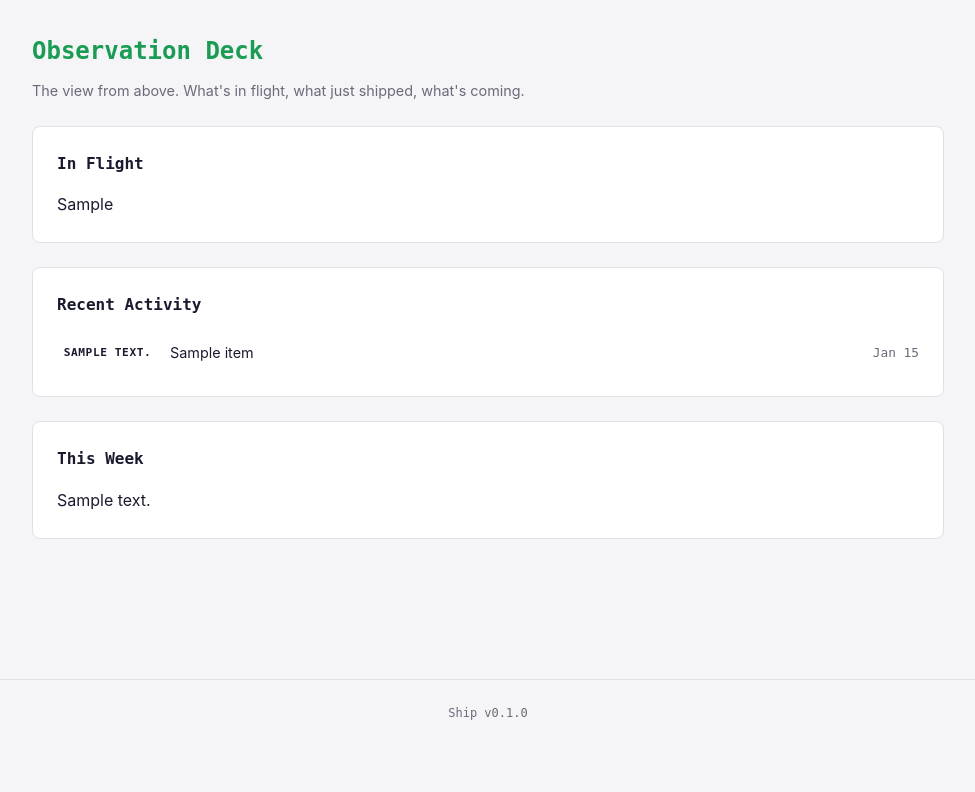
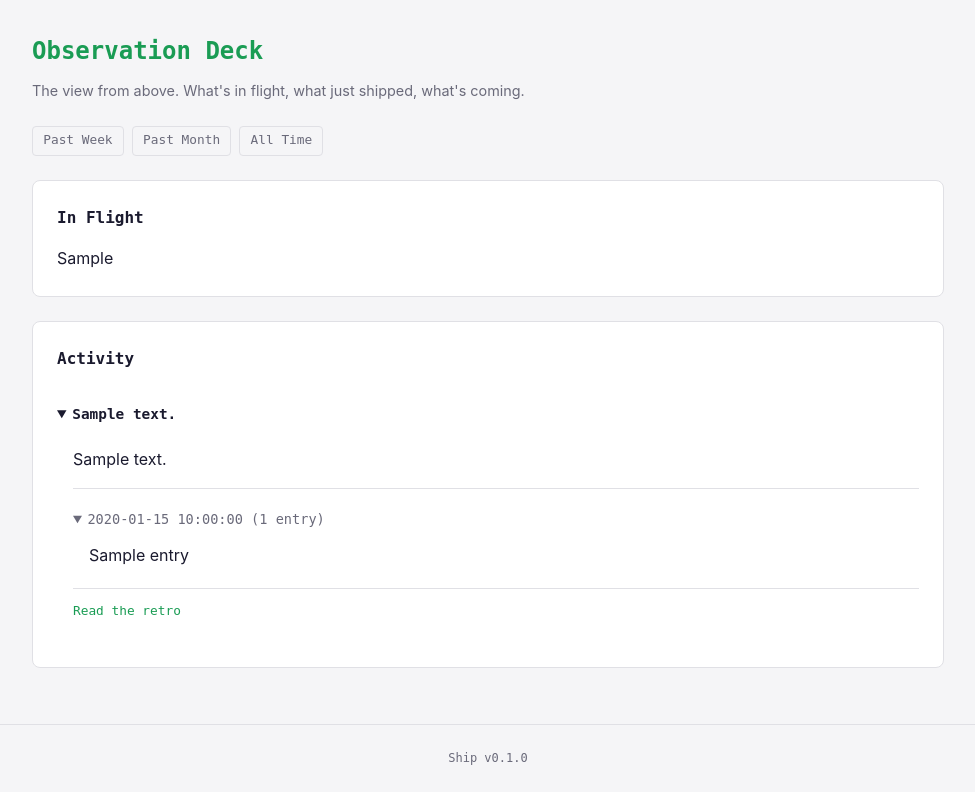
Before and after one commit to megadoomer-io/ship, a Python web app: template src/ship/templates/observation_deck.html in a window 1280 px wide. Shown: the part 53-845 px from the top of the page, without its empty margins (152-1127 px from the left). Before the commit the page ends 773 px from the top, so only its background shows below. Run offline with Jinja, Linux system fonts and the light colour scheme; the template is opened without the code that fills it: most values are stand-ins (such as "Sample title", 1, 10 or a date in 2020).

Commit message:
feat: captain's log, hierarchical activity feed, and period filtering (#5)
* feat: add hierarchical feed content reader and captain's log route

WeekGroup and DailyGroup TypedDicts for the hierarchical activity feed.
get_hierarchical_feed() walks vault entries/summaries directories and
groups by ISO week with expand/collapse-ready structure. Date filtering
via period parameter (week/month/all). Captain's log route added to
auth role mapping.

Co-Authored-By: Claude Opus 4.6 (1M context) <noreply@anthropic.com>

* feat: captain's log page, hierarchical observation deck, period filter

Captain's Log (/captains-log): new page showing retros with metrics
tables, expandable sections, and cross-links to observation deck weeks.

Observation deck redesigned with hierarchical expandable feed using
<details>/<summary>. Weeks collapse/expand, days nest inside weeks.
Period filter (week/month/all) via query parameter. Week anchoring
via ?week= parameter for cross-links from captain's log.

Nav updated with Captain's Log link. CSS for period filter buttons,
week/day hierarchy, retro cards, and metrics tables.

Co-Authored-By: Claude Opus 4.6 (1M context) <noreply@anthropic.com>

* test: hierarchical feed, captain's log, period filter, cross-links

38 new tests covering: WeekGroup structure, daily entry grouping,
period filtering (week/month/all), metrics in summary labels,
captain's log rendering with metrics tables and cross-links,
observation deck hierarchy and period filter, nav integration.

Co-Authored-By: Claude Opus 4.6 (1M context) <noreply@anthropic.com>

---------

Co-authored-by: Claude Opus 4.6 (1M context) <noreply@anthropic.com>

```diff
--- a/src/ship/auth.py
+++ b/src/ship/auth.py
@@ -13,6 +13,7 @@ ROUTE_MINIMUM_ROLE: dict[str, Role] = {
     "ship.bridge": Role.OWNER,
     "ship.porthole": Role.MANAGER,
     "ship.observation_deck": Role.TEAMMATE,
+    "ship.captains_log": Role.TEAMMATE,
     "ship.index": Role.TEAMMATE,
 }
 
--- a/src/ship/static/css/style.css
+++ b/src/ship/static/css/style.css
@@ -343,6 +343,148 @@ h2 {
     margin: 0;
 }
 
+.period-filter {
+    display: flex;
+    gap: 0.5rem;
+    margin-bottom: 1.5rem;
+}
+
+.period-btn {
+    font-family: var(--font-mono);
+    font-size: 0.8rem;
+    color: var(--text-muted);
+    text-decoration: none;
+    padding: 0.3em 0.8em;
+    border: 1px solid var(--border);
+    border-radius: 4px;
+    transition: color 0.15s, border-color 0.15s, background 0.15s;
+}
+
+.period-btn:hover {
+    color: var(--text);
+    border-color: var(--text-muted);
+}
+
+.period-btn.active {
+    color: var(--accent);
+    border-color: var(--accent);
+    background: rgba(46, 204, 113, 0.1);
+}
+
+.week-group {
+    border-bottom: 1px solid var(--border);
+    padding: 0.5rem 0;
+}
+
+.week-group:last-child {
+    border-bottom: none;
+}
+
+.week-summary {
+    font-family: var(--font-mono);
+    font-size: 0.9rem;
+    font-weight: 600;
+    color: var(--text);
+    cursor: pointer;
+    padding: 0.5rem 0;
+}
+
+.week-summary:hover {
+    color: var(--accent);
+}
+
+.week-content {
+    padding: 0.75rem 0 0.75rem 1rem;
+}
+
+.week-summary-body {
+    margin-bottom: 1rem;
+    padding-bottom: 1rem;
+    border-bottom: 1px solid var(--border);
+}
+
+.day-group {
+    margin-bottom: 0.5rem;
+}
+
+.day-summary {
+    font-family: var(--font-mono);
+    font-size: 0.85rem;
+    color: var(--text-muted);
+    cursor: pointer;
+    padding: 0.25rem 0;
+}
+
+.day-summary:hover {
+    color: var(--text);
+}
+
+.day-content {
+    padding: 0.5rem 0 0.5rem 1rem;
+}
+
+.week-links {
+    margin-top: 0.75rem;
+    padding-top: 0.5rem;
+    border-top: 1px solid var(--border);
+}
+
+.week-links a {
+    font-family: var(--font-mono);
+    font-size: 0.8rem;
+    color: var(--accent);
+    text-decoration: none;
+}
+
+.week-links a:hover {
+    text-decoration: underline;
+}
+
+.retro-card {
+    cursor: default;
+}
+
+.retro-summary {
+    display: flex;
+    align-items: center;
+    gap: 0.75rem;
+    cursor: pointer;
+}
+
+.retro-title {
+    flex: 1;
+    font-family: var(--font-mono);
+    font-size: 0.95rem;
+    font-weight: 600;
+}
+
+.retro-body {
+    padding-top: 1rem;
+}
+
+.metrics-table {
+    width: auto;
+    border-collapse: collapse;
+    margin-bottom: 1rem;
+    font-size: 0.85rem;
+    font-family: var(--font-mono);
+}
+
+.metrics-table th,
+.metrics-table td {
+    border: 1px solid var(--border);
+    padding: 0.35rem 0.75rem;
+    text-align: left;
+}
+
+.metrics-table th {
+    background: var(--bg);
+    font-weight: 600;
+    font-size: 0.8rem;
+    text-transform: uppercase;
+    letter-spacing: 0.03em;
+}
+
 @media (max-width: 640px) {
     .nav-inner {
         flex-direction: column;
--- a/src/ship/templates/base.html
+++ b/src/ship/templates/base.html
@@ -19,6 +19,7 @@
                 {% endif %}
                 {% if role %}
                 <a href="{{ url_for('ship.observation_deck') }}" class="nav-link {% if request.endpoint == 'ship.observation_deck' %}active{% endif %}">Observation Deck</a>
+                <a href="{{ url_for('ship.captains_log') }}" class="nav-link {% if request.endpoint == 'ship.captains_log' %}active{% endif %}">Captain's Log</a>
                 {% endif %}
                 <span class="nav-user">{{ user }}</span>
             </div>
--- a/src/ship/templates/observation_deck.html
+++ b/src/ship/templates/observation_deck.html
@@ -4,6 +4,12 @@
 {% block content %}
 <h1>Observation Deck</h1>
 <p class="page-blurb">The view from above. What's in flight, what just shipped, what's coming.</p>
+
+<div class="period-filter">
+    <a href="?period=week" class="period-btn {% if current_period == 'week' %}active{% endif %}">Past Week</a>
+    <a href="?period=month" class="period-btn {% if current_period == 'month' %}active{% endif %}">Past Month</a>
+    <a href="?period=all" class="period-btn {% if current_period == 'all' %}active{% endif %}">All Time</a>
+</div>
 
 {% if active_work %}
 <section class="card">
@@ -12,24 +18,39 @@
 </section>
 {% endif %}
 
-{% if timeline %}
+{% if feed %}
 <section class="card">
-    <h2>Recent Activity</h2>
-    {% for item in timeline %}
-    <div class="timeline-compact">
-        <span class="badge badge-{{ item.content_type }}">{{ item.content_type }}</span>
-        <span class="timeline-title-inline">{{ item.title }}</span>
-        <time class="timeline-date-inline">{{ item.date.strftime('%b %d') }}</time>
-    </div>
-    {% if not loop.last %}<hr class="timeline-divider">{% endif %}
+    <h2>Activity</h2>
+    {% for week in feed %}
+    <details id="week-{{ week.week }}" {% if loop.first or highlight_week == week.week %}open{% endif %} class="week-group">
+        <summary class="week-summary">{{ week.summary_label }}</summary>
+        <div class="week-content">
+            {% if week.weekly_summary_html %}
+            <div class="rendered-content week-summary-body">{{ week.weekly_summary_html | safe }}</div>
+            {% endif %}
+
+            {% for day in week.daily_groups %}
+            <details {% if loop.first %}open{% endif %} class="day-group">
+                <summary class="day-summary">{{ day.date_label }} ({{ day.entries | length }} {% if day.entries | length == 1 %}entry{% else %}entries{% endif %})</summary>
+                <div class="day-content">
+                    {% for entry in day.entries %}
+                    <div class="rendered-content">{{ entry | safe }}</div>
+                    {% if not loop.last %}<hr>{% endif %}
+                    {% endfor %}
+                </div>
+            </details>
+            {% endfor %}
+
+            <div class="week-links">
+                <a href="{{ url_for('ship.captains_log') }}#{{ week.week }}">Read the retro</a>
+            </div>
+        </div>
+    </details>
     {% endfor %}
 </section>
-{% endif %}
-
-{% if weekly_summary %}
+{% else %}
 <section class="card">
-    <h2>This Week</h2>
-    <div class="rendered-content">{{ weekly_summary | safe }}</div>
+    <p class="text-muted">No activity yet for this period.</p>
 </section>
 {% endif %}
 {% endblock %}
```
Also changed, not shown: src/ship/content.py (+120 -2 lines), src/ship/routes.py (+18 -5 lines), src/ship/templates/captains_log.html (added, +41 -0 lines), tests/test_content.py (+69 -4 lines).
